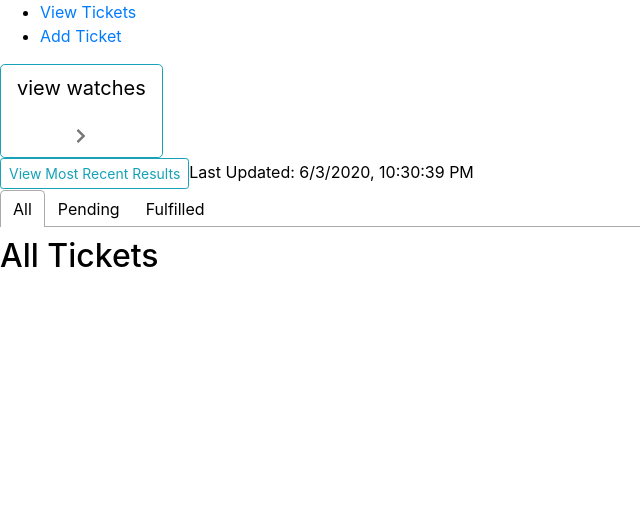
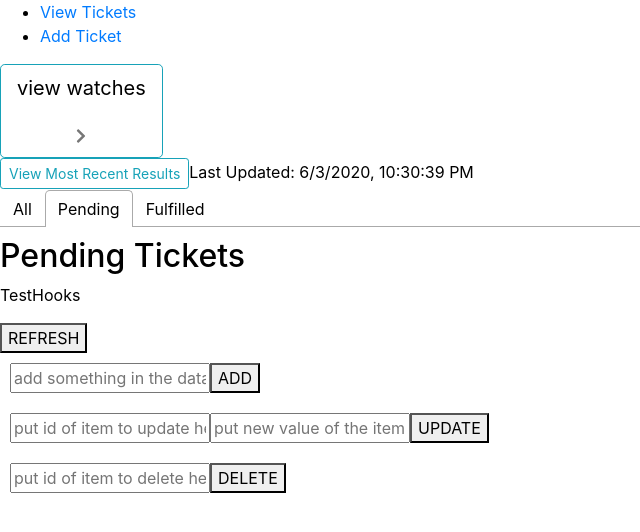
Before and after one commit to d0uble0deven/watch_waitlist_react, a React (Create React App) app in the folder my-app/: page / in a window 1280 px wide. Shown: the top 532 px of the page, without its empty margins (0-640 px from the left). Built offline with nearby package versions, Linux system fonts and the light colour scheme.

Commit message:
stubs logic for each tab view

```diff
--- a/my-app/src/Pages/ViewPage.jsx
+++ b/my-app/src/Pages/ViewPage.jsx
@@ -20,6 +20,30 @@
     // if 'pendingTab' === selected/true/clicked, run getByWatch.Name && getByWatch.fulfilled fetch
     // if 'fulfilledTab' === selected/true/clicked, run getByWatch.Name && getByWatch.fulfilled fetch
     //^TODO^
+
+    // tabs
+    const [currentTab, setCurrentTab] = useState(1)
+
+    const handleCurrentTab = (index) => {
+        console.log('index: ' + index) // shows what was just cliked
+        setCurrentTab(index)
+        console.log('currentTab: ' + currentTab) // shows what was just setState
+        filterTickets()
+    }
+
+    // make sure than this.state.customer is set to tickets filtered by watch before running this fn
+    const filterTickets = () => {
+        if (currentTab === 2) {
+            customer.filter(ticket => console.log(ticket))
+        }
+        if (currentTab === 1) {
+            customer.filter(ticket => ticket.fulfilled === false)
+        }
+        if (currentTab === 2) {
+            customer.filter(ticket => ticket.fulfilled === true)
+        }
+
+    }
 
     const [watches, setWatches] = useState([])
     const [time, setTime] = useState('')
@@ -122,7 +146,7 @@
             <div className="TicketView">
                 <Button outline color='info' size='sm' onClick={getTicketsFromDb}>View Most Recent Results</Button>
                         Last Updated: {new Date().toLocaleString()}
-                <Tabs>
+                <Tabs selectedIndex={currentTab} onSelect={handleCurrentTab}>
                     <TabList>
                         <Tab>All</Tab>
                         <Tab>Pending</Tab>
```
